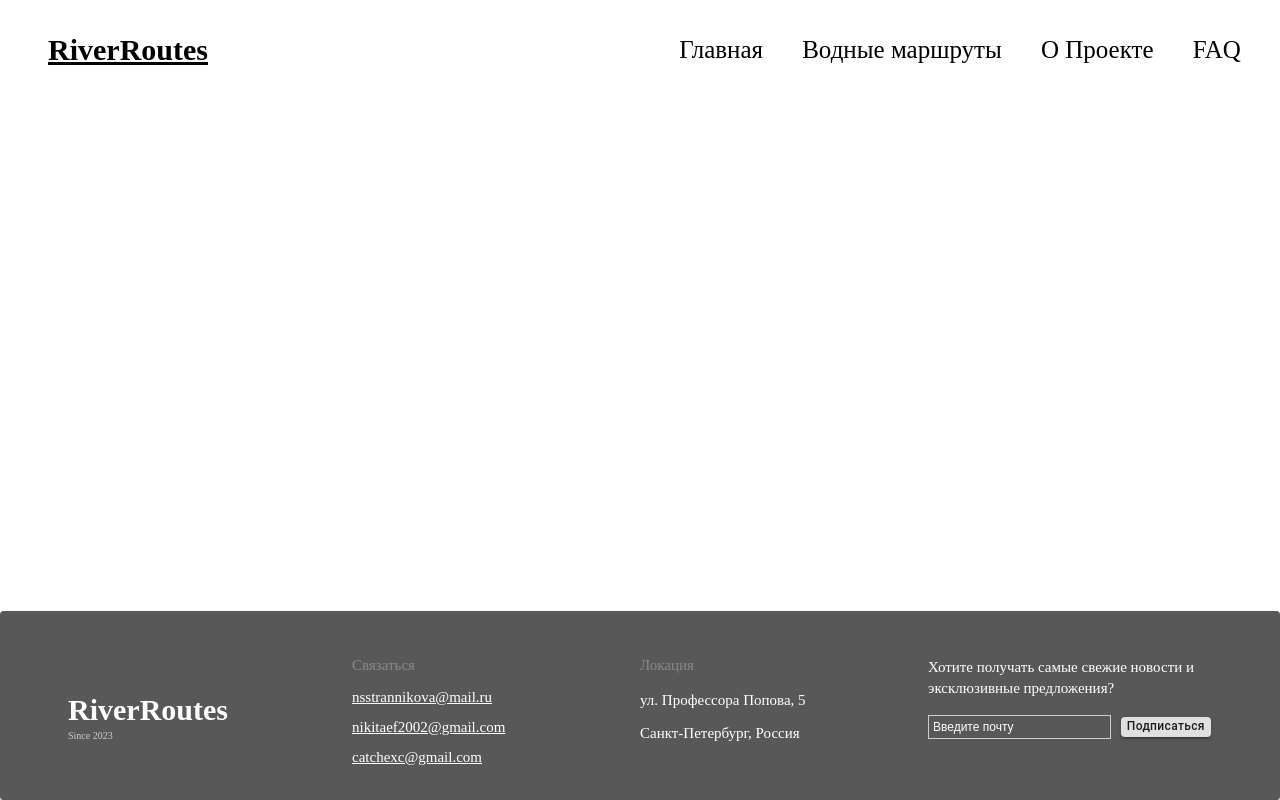
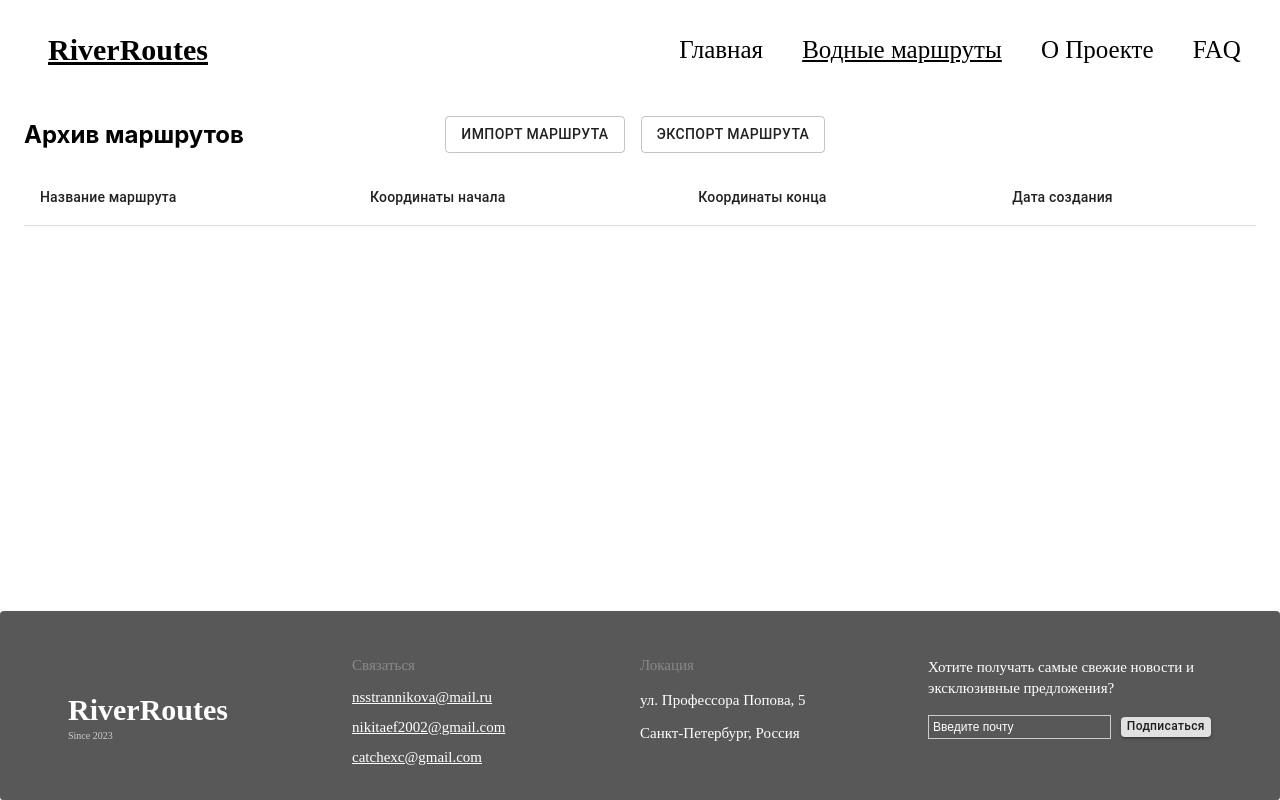
Before and after one commit to moevm/nosql2h23-river-routes, a React app in the folder frontend/river_routes_web_app/: page /archive in a window 1280 px wide. Built offline with nearby package versions, Linux system fonts and the light colour scheme.

Commit message:
added archive page

```diff
--- a/frontend/river_routes_web_app/package.json
+++ b/frontend/river_routes_web_app/package.json
@@ -69,7 +69,8 @@
     "workbox-webpack-plugin": "^6.4.1"
   },
   "scripts": {
-    "start": "SET NODE_ENV=development&& webpack-dev-server --open",
+    "win_start": "SET NODE_ENV=development&& webpack-dev-server --open",
+    "start": "NODE_ENV=development webpack-dev-server --open",
     "build": "webpack",
     "test": "node scripts/test.js"
   },
--- a/frontend/river_routes_web_app/src/RiverRoutesApp.tsx
+++ b/frontend/river_routes_web_app/src/RiverRoutesApp.tsx
@@ -24,7 +24,7 @@ export const RiverRoutesApp = () => {
       <header style={{ position: pathname === "/" ? "absolute" : "relative", width: "100vw" }}>
         <TopBar />
       </header>
-      <Container maxWidth={false} style={{ padding: 0 }}>
+      <Container maxWidth={false} style={{ padding: 0, height: "100%" }}>
         <Routes>
           <Route path={"*"} element={<Error />} />
 
--- a/frontend/river_routes_web_app/src/components/TopBar/TopBar.tsx
+++ b/frontend/river_routes_web_app/src/components/TopBar/TopBar.tsx
@@ -19,7 +19,9 @@ export const TopBar = () => {
       </div>
       <div className={classes.menuItemsContainer}>
         <span className={classes.menuItems}>Главная</span>
-        <span className={classes.menuItems}>Водные маршруты</span>
+        <Link className={classes.menuItems} to={"/archive"}>
+          Водные маршруты
+        </Link>
         <span className={classes.menuItems}>О Проекте</span>
         <span className={classes.menuItems}>FAQ</span>
       </div>
--- a/frontend/river_routes_web_app/src/view/RoutesArchive/RoutesArchive.tsx
+++ b/frontend/river_routes_web_app/src/view/RoutesArchive/RoutesArchive.tsx
@@ -1,5 +1,77 @@
 import React from "react";
+import {
+  Button,
+  Container,
+  Grid,
+  makeStyles,
+  Table,
+  TableBody,
+  TableCell,
+  TableHead,
+  TableRow,
+} from "@material-ui/core";
+import { Route } from "@src/store/route/routeTypes";
+
+const useStyles = makeStyles((theme) => ({
+  tableCell: {
+    fontSize: 30,
+  },
+}));
 
 export const RoutesArchive = () => {
-  return <div></div>;
+  const routes: Route[] = [];
+  const classes = useStyles();
+  const onImportHandler = () => {
+    return false;
+  };
+
+  const onExportHandler = () => {
+    return false;
+  };
+
+  return (
+    <Container style={{ height: "100%" }}>
+      <section>
+        <Grid container spacing={4} direction={"row"} alignItems={"center"}>
+          <Grid item lg={4}>
+            <h2>Архив маршрутов</h2>
+          </Grid>
+          <Grid item lg={6}>
+            <div style={{ display: "flex", justifyContent: "flex-start" }}>
+              <Button variant={"outlined"} style={{ marginRight: "1rem" }} onClick={onImportHandler}>
+                Импорт маршрута
+              </Button>
+              <Button variant={"outlined"} onClick={onExportHandler}>
+                Экспорт маршрута
+              </Button>
+            </div>
+          </Grid>
+        </Grid>
+      </section>
+      <section>
+        <Table>
+          <TableHead>
+            <TableCell>Название маршрута</TableCell>
+            <TableCell>Координаты начала</TableCell>
+            <TableCell>Координаты конца</TableCell>
+            <TableCell>Дата создания</TableCell>
+          </TableHead>
+          <TableBody>
+            {routes.map((route) => (
+              <TableRow>
+                <TableCell className={classes.tableCell}>{route.name}</TableCell>
+                <TableCell className={classes.tableCell}>
+                  {route.startLat} {route.startLon}
+                </TableCell>
+                <TableCell className={classes.tableCell}>
+                  {route.endLat} {route.endLon}
+                </TableCell>
+                <TableCell className={classes.tableCell}>{route.createAt.toString()}</TableCell>
+              </TableRow>
+            ))}
+          </TableBody>
+        </Table>
+      </section>
+    </Container>
+  );
 };
```
Also changed, not shown: frontend/river_routes_web_app/src/store/route/routeTypes.ts (+17 -0 lines).
